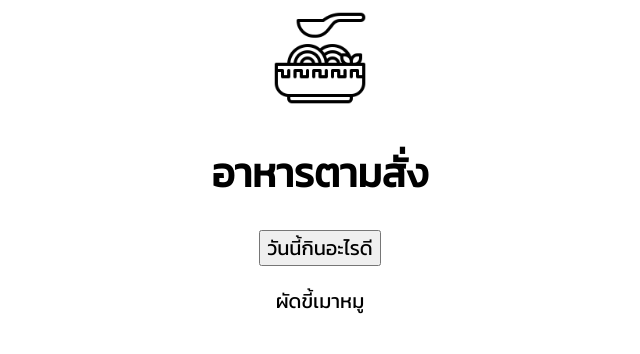
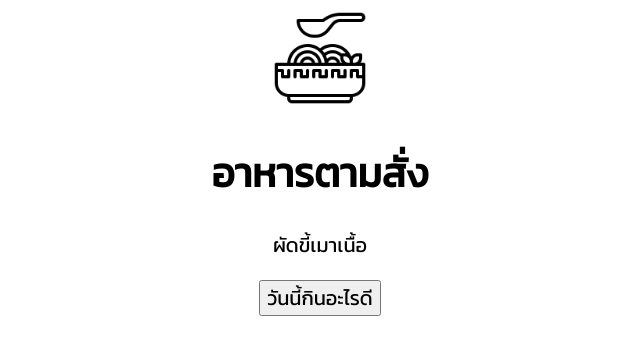
Before and after one commit to warut92/mytamsang, a plain HTML site: page index.html in a window 1280 px wide. Both pictures are taken after a click on the button "วันนี้กินอะไรดี". Shown: the whole page, without its empty margins (320-960 px from the left). Drawn offline with Linux system fonts and the light colour scheme.

Commit message:
change position tag p, add random plus 1, add extra meals

```diff
--- a/index.html
+++ b/index.html
@@ -12,8 +12,8 @@
 <body>
     <img src="icon.png" alt="">
     <h1>อาหารตามสั่ง</h1>
+    <p id="myRandomMeal">ไม่รู้จะกินอะไรดี ลองสุ่มดูสิจ้ะ</p>
     <button onclick="random()">วันนี้กินอะไรดี</button>
-    <p id="myRandomMeal"></p>
     <script src="script.js"></script>
 </body>
 </html>
--- a/script.js
+++ b/script.js
@@ -65,11 +65,14 @@ let allMeal =`ผัดกะเพราหมูสับ
 สุกี้แห้งทะเล
 ข้าวต้มกุ้ง
 ข้าวต้มหมูสับ
-ข้าวต้มทะเล`
+ข้าวต้มทะเล
+หมูกระทะ
+ชาบู
+ปิ้งย่าง`
 
 const allMealArr = allMeal.split("\n")
 
 function random() {
-    let i = Math.floor(Math.random() * allMealArr.length);
+    let i = Math.floor(Math.random() * allMealArr.length + 1);
     document.getElementById("myRandomMeal").innerHTML = allMealArr[i]
 }
```
